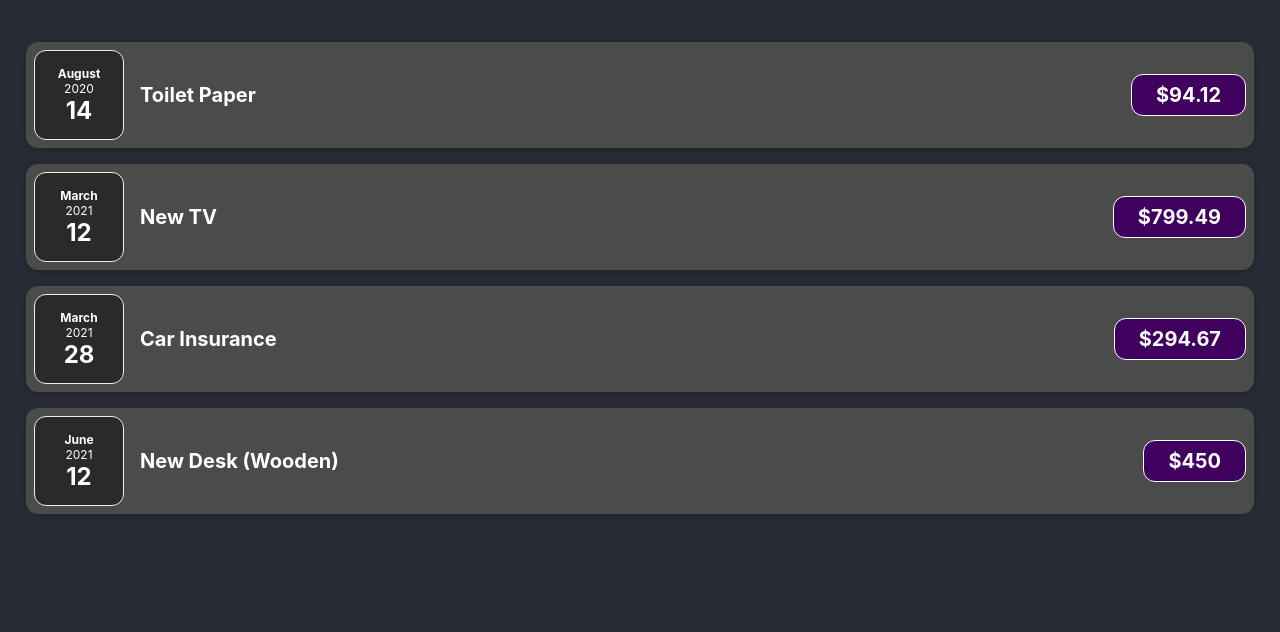
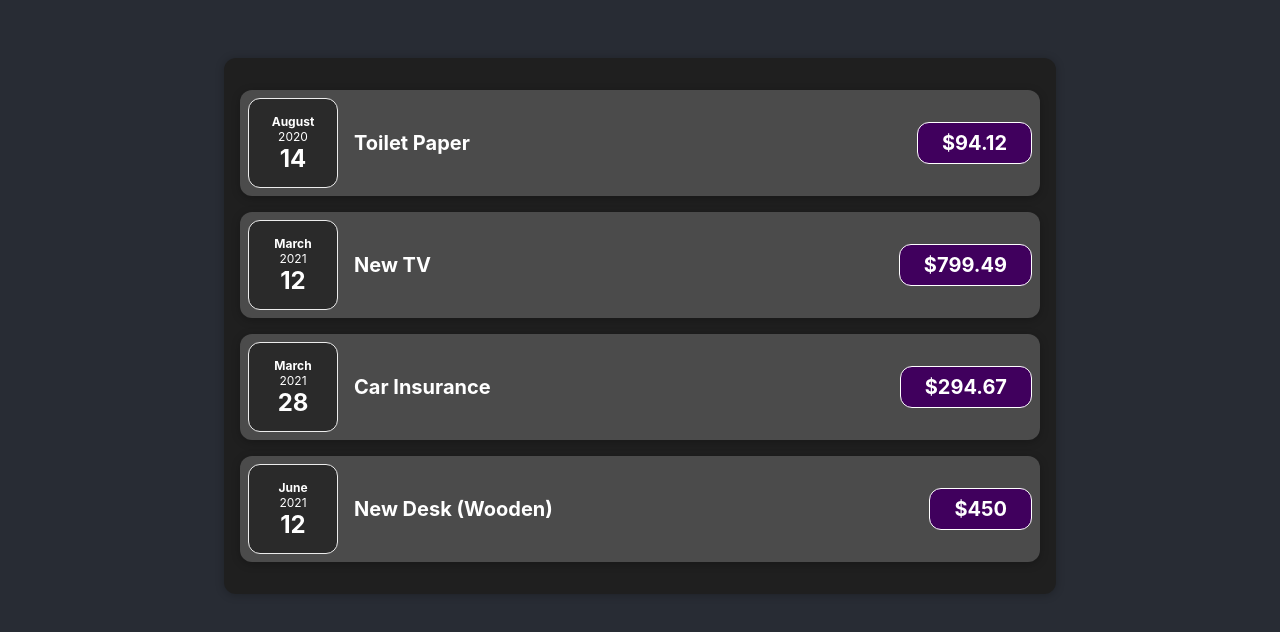
Before and after one commit to josepo/expenses, a React (Create React App) app: page / in a window 1280 px wide. Shown: the top 632 px of the page. Built offline with nearby package versions, Linux system fonts and the light colour scheme.

Commit message:
Expenses component

```diff
--- a/src/App.js
+++ b/src/App.js
@@ -1,5 +1,5 @@
 import './App.css';
-import ExpenseItem from './components/ExpenseItem';
+import Expenses from './components/Expenses';
 
 function App() {
    const expenses = [
@@ -11,10 +11,7 @@ function App() {
 
    return (
       <div className="App">
-         <ExpenseItem date={ expenses[0].date } title={ expenses[0].title } amount={ expenses[0].amount }/>
-         <ExpenseItem date={ expenses[1].date } title={ expenses[1].title } amount={ expenses[1].amount }/>
-         <ExpenseItem date={ expenses[2].date } title={ expenses[2].title } amount={ expenses[2].amount }/>
-         <ExpenseItem date={ expenses[3].date } title={ expenses[3].title } amount={ expenses[3].amount }/>
+         <Expenses expenses={ expenses } />
       </div>
    );
 }
--- /dev/null
+++ b/src/components/Expenses.css
@@ -0,0 +1,9 @@
+.expenses {
+   padding: 1rem;
+   background-color: rgb(31, 31, 31);
+   margin: 2rem auto;
+   width: 50rem;
+   max-width: 95%;
+   border-radius: 12px;
+   box-shadow: 0 1px 8px rgba(0, 0, 0, 0.25);
+ }
--- /dev/null
+++ b/src/components/Expenses.js
@@ -0,0 +1,15 @@
+import './Expenses.css';
+import ExpenseItem from './ExpenseItem';
+
+function Expenses({ expenses }) {
+   return (
+      <div className='expenses'>
+      {
+         expenses.map(e =>
+            <ExpenseItem date={ e.date } title={ e.title } amount={ e.amount } />)
+      }
+      </div>
+   );
+}
+
+export default Expenses;
```
